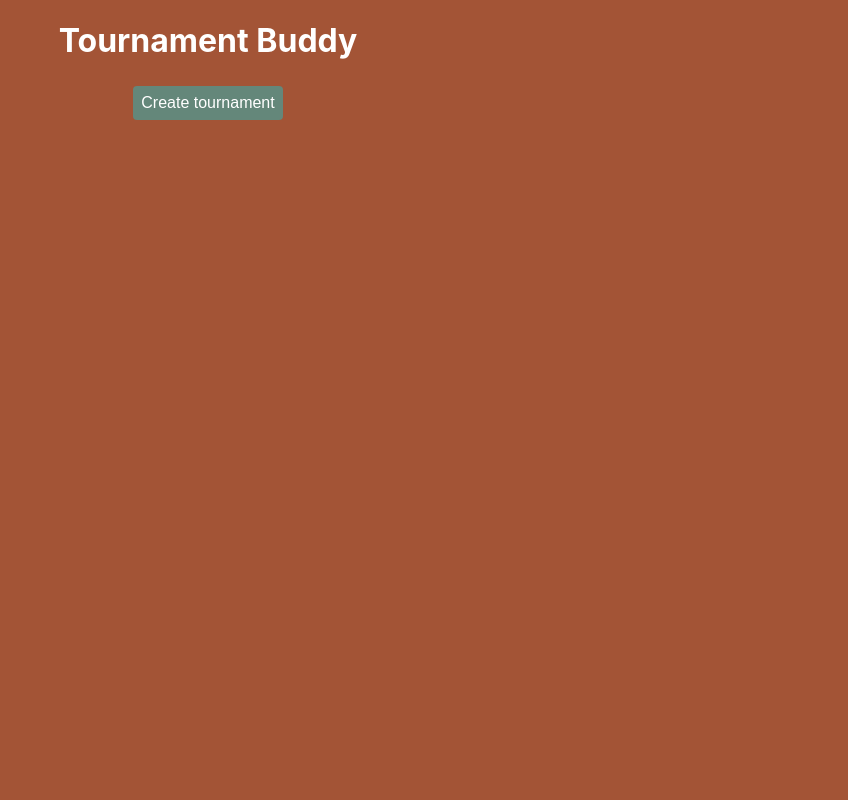
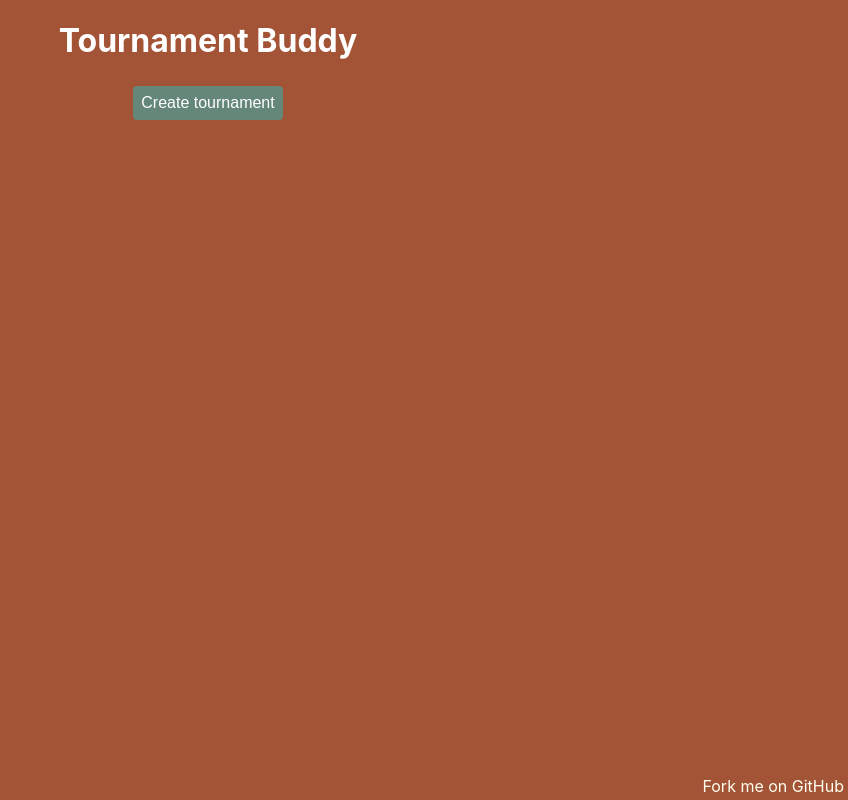
Before and after one commit to askjervold/tournament-buddy, a React (Create React App) app: page / in a window 1280 px wide. Shown: the whole page, without its empty margins (432-1280 px from the left). Built offline with nearby package versions, Linux system fonts and the light colour scheme.

Commit message:
Add footer with Github link

```diff
--- a/src/App.scss
+++ b/src/App.scss
@@ -8,13 +8,11 @@ body {
   color: white;
 }
 
-a {
-  color: ivory;
-  text-decoration: none;
-
-  &:hover {
-    text-decoration: underline;
-  }
+#root {
+  min-height: 100vh;
+  display: flex;
+  flex-direction: column;
+  justify-content: space-between;
 }
 
 #app-header {
@@ -27,6 +25,22 @@ a {
 
 main {
   text-align: center;
+  flex: 1 0 auto;
+}
+
+#app-footer {
+  display: flex;
+  flex-direction: row-reverse;
+  padding: 0.25rem;
+}
+
+a {
+  color: ivory;
+  text-decoration: none;
+
+  &:hover {
+    text-decoration: underline;
+  }
 }
 
 .btn {
--- a/src/App.tsx
+++ b/src/App.tsx
@@ -24,6 +24,9 @@ function App() {
         </Route>
       </Switch>
       </main>
+      <footer id="app-footer">
+        <a href="https://github.com/askjervold/tournament-buddy">Fork me on GitHub</a>
+      </footer>
     </Router>
   );
 }
```
Also changed, not shown: 1 other file (tests, documents, lock files or other folders).
